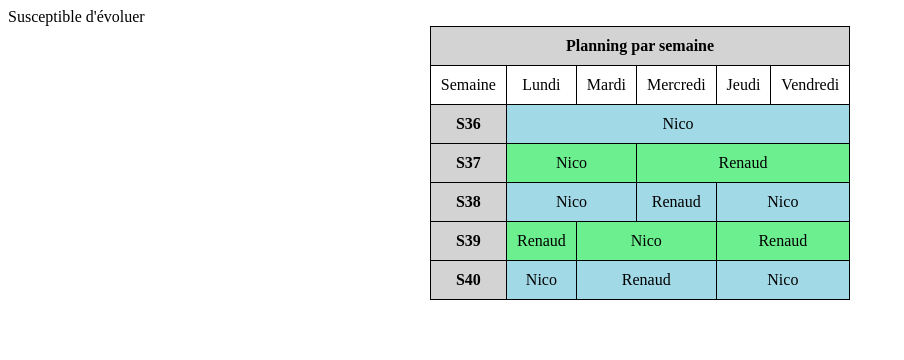
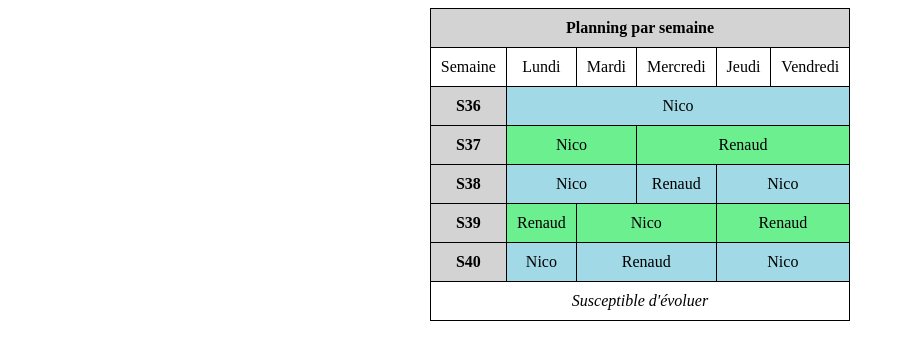
Before and after one commit to bendev89/tableau, a plain HTML site: page index.html in a window 1280 px wide. Shown: the whole page, without its empty margins (0-904 px from the left). Drawn offline with Linux system fonts and the light colour scheme.

```diff
--- a/index.html
+++ b/index.html
@@ -52,9 +52,9 @@
       </tbody>
 
       <tfoot>
-        <tr colspan="6">Susceptible d'évoluer
+        <td colspan="6">Susceptible d'évoluer
 
-        </tr>
+        </td>
       </tfoot>
     </table>
   </body>
```
